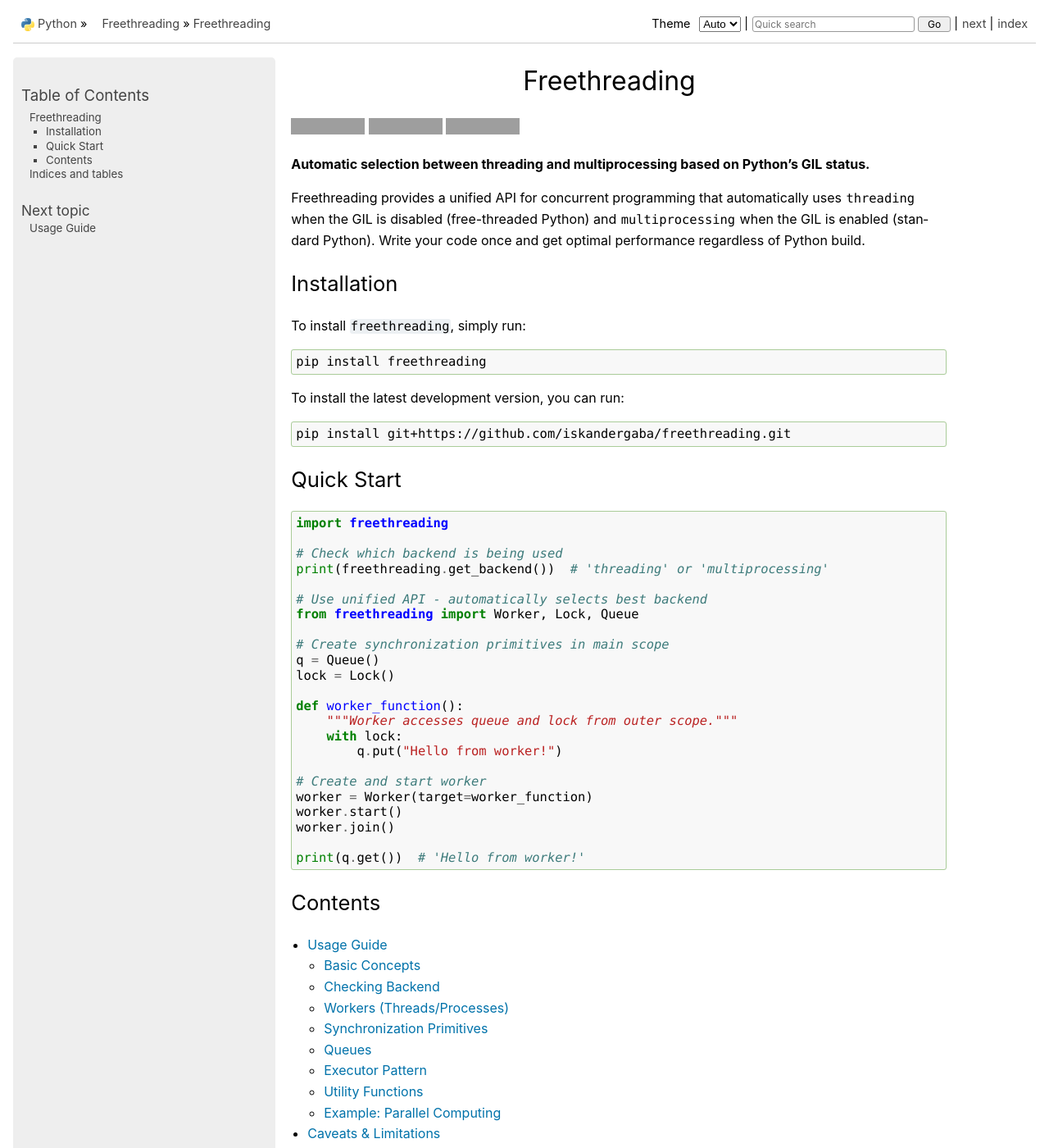
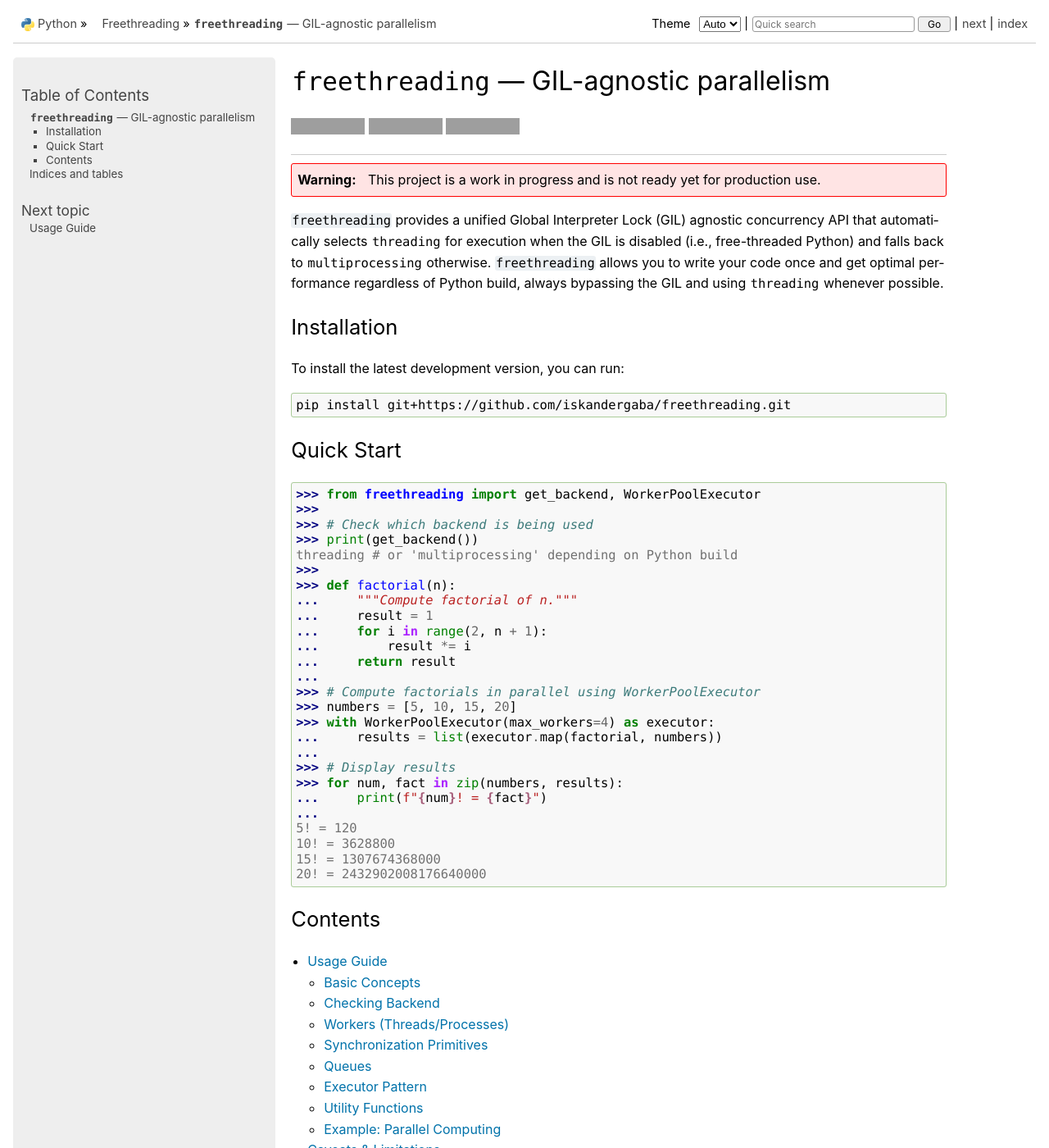
Before and after one commit to iskandergaba/freethreading, a Sphinx documentation site: the page built from docs/index.rst, in a window 1280 px wide and 1400 px high. Shown: the whole window at 82% size. Built offline with Sphinx 7.4.7, drawn with Linux system fonts in a browser that asks for light colours; pages that are not in the unit, such as notebooks, are missing from menus; some of the changed text lies outside the part shown; grey boxes are pictures that could not be loaded.

Commit message:
Tweak the documentation home page

```diff
--- a/docs/index.rst
+++ b/docs/index.rst
@@ -1,29 +1,27 @@
-.. raw:: html
-
-   <div style="text-align: center;">
-
-Freethreading
-=============
+``freethreading`` — GIL-agnostic parallelism
+============================================
 
 |Codecov| |Docs| |CI Build|
 
-**Automatic selection between threading and multiprocessing based on Python's GIL status.**
+--------------------------------------------
 
-Freethreading provides a unified API for concurrent programming that automatically uses :mod:`threading` when the GIL is disabled (free-threaded Python) and :mod:`multiprocessing` when the GIL is enabled (standard Python). Write your code once and get optimal performance regardless of Python build.
+.. warning::
+   This project is a work in progress and is not ready yet for production use.
 
-.. raw:: html
-
-   </div>
-
+``freethreading`` provides a unified Global Interpreter Lock (GIL) agnostic concurrency API that
+automatically selects :mod:`threading` for execution when the GIL is disabled (i.e., free-threaded
+Python) and falls back to :mod:`multiprocessing` otherwise. ``freethreading`` allows you to write
+your code once and get optimal performance regardless of Python build, always bypassing the GIL
+and using :mod:`threading` whenever possible.
 
 Installation
 ------------
 
-To install ``freethreading``, simply run:
+.. To install ``freethreading``, simply run:
 
-.. code-block:: shell
+.. .. code-block:: shell
 
-   pip install freethreading
+..    pip install freethreading
 
 To install the latest development version, you can run:
 
@@ -35,31 +33,34 @@ To install the latest development version, you can run:
 Quick Start
 -----------
 
-.. code-block:: python
+.. code-block:: pycon
 
-   import freethreading
-
-   # Check which backend is being used
-   print(freethreading.get_backend())  # 'threading' or 'multiprocessing'
-
-   # Use unified API - automatically selects best backend
-   from freethreading import Worker, Lock, Queue
-
-   # Create synchronization primitives in main scope
-   q = Queue()
-   lock = Lock()
-
-   def worker_function():
-       """Worker accesses queue and lock from outer scope."""
-       with lock:
-           q.put("Hello from worker!")
-
-   # Create and start worker
-   worker = Worker(target=worker_function)
-   worker.start()
-   worker.join()
-
-   print(q.get())  # 'Hello from worker!'
+   >>> from freethreading import get_backend, WorkerPoolExecutor
+   >>>
+   >>> # Check which backend is being used
+   >>> print(get_backend())
+   threading # or 'multiprocessing' depending on Python build
+   >>>
+   >>> def factorial(n):
+   ...     """Compute factorial of n."""
+   ...     result = 1
+   ...     for i in range(2, n + 1):
+   ...         result *= i
+   ...     return result
+   ...
+   >>> # Compute factorials in parallel using WorkerPoolExecutor
+   >>> numbers = [5, 10, 15, 20]
+   >>> with WorkerPoolExecutor(max_workers=4) as executor:
+   ...     results = list(executor.map(factorial, numbers))
+   ...
+   >>> # Display results
+   >>> for num, fact in zip(numbers, results):
+   ...     print(f"{num}! = {fact}")
+   ...
+   5! = 120
+   10! = 3628800
+   15! = 1307674368000
+   20! = 2432902008176640000
 
 
 Contents
```
